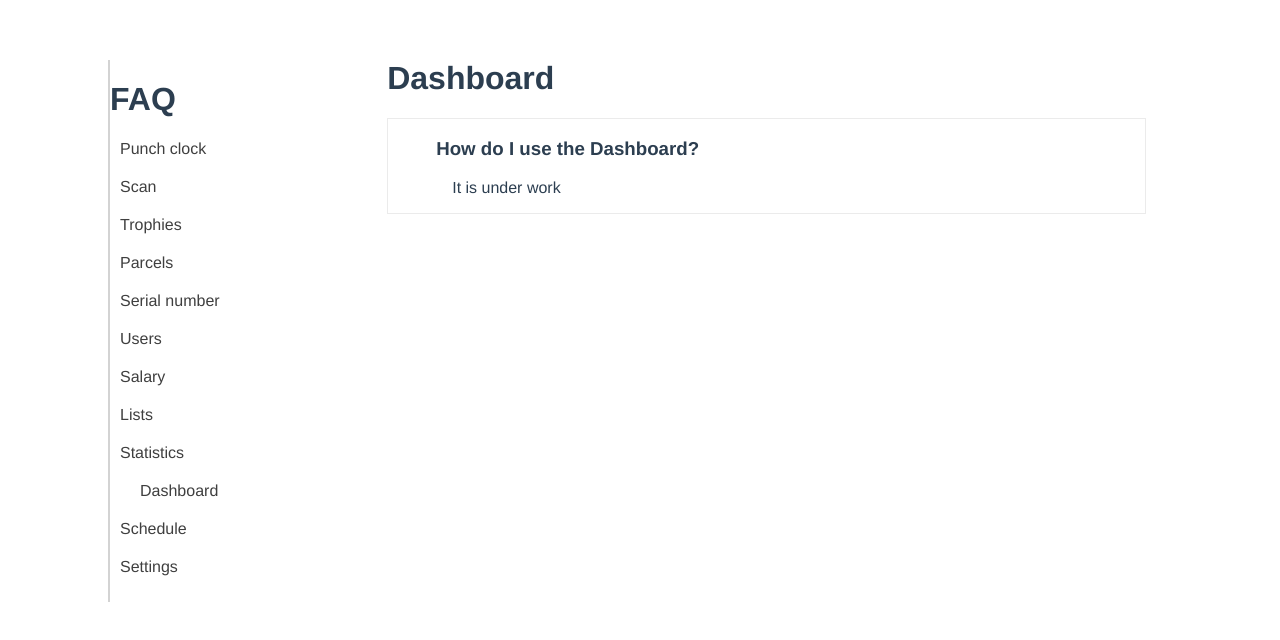
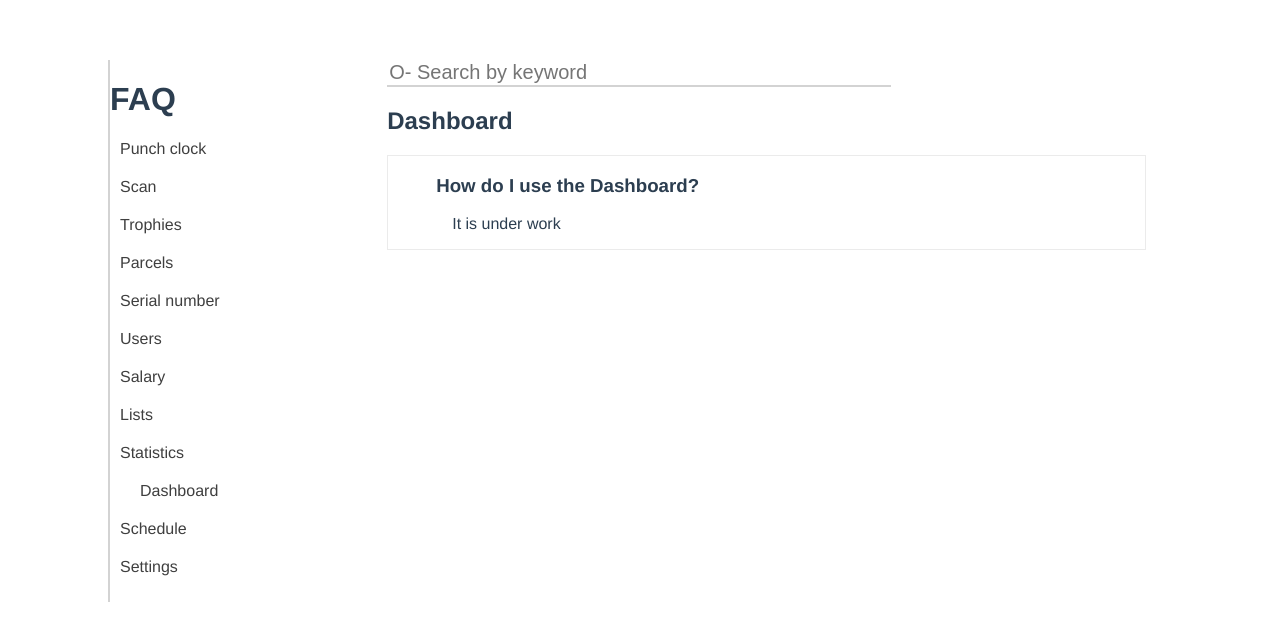
Before and after one commit to Mr-Jabberwock/FAQ, a Vue app: page /categories/Dashboard in a window 1280 px wide. Shown: the top 640 px of the page. Built offline with nearby package versions, Linux system fonts and the light colour scheme.

Commit message:
noget styling på search
noget styling på search

```diff
--- a/src/components/FilteredArticles.vue
+++ b/src/components/FilteredArticles.vue
@@ -1,10 +1,15 @@
 <template>
  <div class="wrapper">
-
+        <h2>Search keyword: {{searchResult}}</h2>
         <div class="list-container" v-for="article in filteredArticles" :key="article.id">
                 <div class="list-item" @click="goToArticle(article.title)">
-                    <b>{{article.title}}</b>
-                    <p>{{article.content[0].bodyText}}</p>
+                    <h3 class="list-item__title">{{article.title}}</h3>
+                    <p v-if="article.content[0].bodyText !== '' "
+                        class="list-item__Text">{{article.content[0].bodyText}}
+                    </p>
+                    <p v-else
+                        class="list-item__Text">{{article.content[1].bodyText}}
+                    </p>
                 </div>
         </div>
 </div>
@@ -60,21 +65,32 @@ export default{
 </script>
 
 <style scoped>
+.wrapper{
+    font-family: "Avenir", Helvetica, Arial, sans-serif;
+    -webkit-font-smoothing: antialiased;
+    -moz-osx-font-smoothing: grayscale;
+    color: #2c3e50;
+    margin-top: 60px;
+}
 .list-item{
-    border: 2px solid black;
-    margin-bottom: 15px;
-    padding-bottom: 10px;
-    padding-top: 10px;
+    border: 1px solid #ebebeb;
+    margin-top: 1rem;
+    cursor: pointer;
 }
-.list-container{
-    width: 50%;
-    margin-left: 25%;
+.list-item__title{
+    margin-left: 3rem;
+}
+.list-item__Text{
+    margin-left: 4rem;
+    margin-right: 4rem;
+}
+/* .list-container{
 
-
-}
-.wrapper{
+    margin-left:30%;
+} */
+/* .wrapper{
     padding-top: 2%;
 
-}
+} */
 
 </style>
--- a/src/views/FAQ.vue
+++ b/src/views/FAQ.vue
@@ -2,7 +2,7 @@
     <div id="faq">
         <navigation-bar></navigation-bar>
         <div class="faq__content">
-        <search-bar class="faq__searchInput" v-model="searchCriteria" @searchCriteria="searchData"></search-bar>
+        <search-bar class="faq__searchInput"  @searchCriteria="searchData"></search-bar>
         <accordion>
             <topics>
             <!-- This slot will handle the title/header of the accordion and is the part you click on -->
@@ -255,8 +255,7 @@ export default {
   },
   data(){
     return{
-      articles: json.articles,
-      searchCriteria: ""
+      articles: json.articles
     }
   },
   methods: {
--- a/src/views/SearchResults.vue
+++ b/src/views/SearchResults.vue
@@ -1,8 +1,10 @@
 <template>
     <div class="wrapper">
         <navigation-bar></navigation-bar>
-         <search-bar class="searchInput" v-model="searchCriteria" @searchCriteria="searchData"></search-bar>
-         <filtered-articles :key="componentKey"/>
+        <div class="search-result-content">
+            <search-bar class="searchInput" v-model="searchCriteria" @searchCriteria="searchData"></search-bar>
+            <filtered-articles class="results" :key="componentKey"/>
+        </div>
     </div>
 </template>
 
@@ -20,7 +22,8 @@ export default{
     },
     data(){
        return{
-            componentKey: 0
+            componentKey: 0,
+            searchWord: this.$route.params.id
        }
     },
     methods:{
@@ -34,8 +37,14 @@ export default{
 </script>
 
 <style scoped>
+ .wrapper{
+    font-family: "Avenir", Helvetica, Arial, sans-serif;
+    -webkit-font-smoothing: antialiased;
+    -moz-osx-font-smoothing: grayscale;
+    color: #2c3e50;
+    margin-top: 60px;
+}
 .searchInput{
-    margin-bottom: 20px;
-    padding-left: 25%;
+    padding-left: 30%;
 }
 </style>
--- a/src/views/TopicAnswers.vue
+++ b/src/views/TopicAnswers.vue
@@ -2,7 +2,8 @@
     <div class="wrapper">
         <navigation-bar></navigation-bar>
         <div class="results">
-            <h1 class="category">{{category}}</h1>
+            <search-bar class="searchInput" v-model="searchCriteria" @searchCriteria="searchData"></search-bar>
+            <h2 class="category">{{category}}</h2>
             <div class="results__item"
             v-for="article in dataContent"
             :key="article.id"
@@ -18,12 +19,14 @@
 </template>
 <script>
 import NavigationBar from '../components/NavigationBar.vue'
+import SearchBar from '../components/SearchBar.vue'
 import json from "../assets/articles.json"
 
 export default {
     name:"TopicAnswers",
     components: {
-        NavigationBar
+        NavigationBar,
+        SearchBar
 
     },
     data(){
@@ -45,6 +48,11 @@ export default {
         goToArticle(id) {
             id = encodeURIComponent(id)
             this.$router.push("/articles/" + id);
+        },
+        searchData(data){
+            this.searchResult = data;
+            this.componentKey += 1;
+            this.$router.push("/search/" + data);
         }
     }
 }
```
